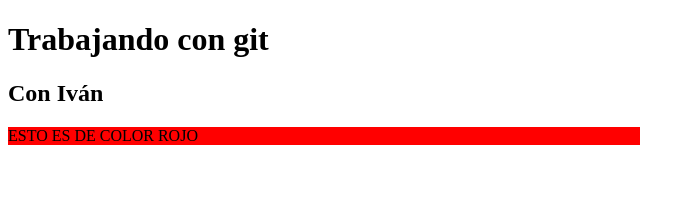
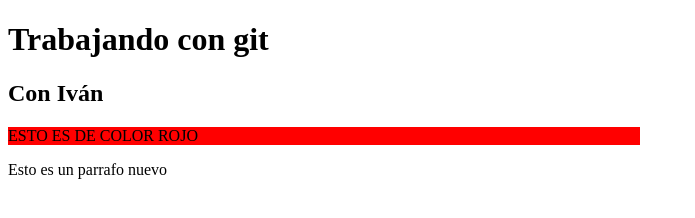
Before and after one commit to GeerDev/GitPullWithIvan, a plain HTML site: page index.html in a window 1280 px wide. Shown: the whole page, without its empty margins (0-695 px from the left). Drawn offline with Linux system fonts and the light colour scheme.

Commit message:
Nuevo parrafo añadido

```diff
--- a/index.html
+++ b/index.html
@@ -13,5 +13,6 @@
     <div class="contenedor">
         <p>ESTO ES DE COLOR ROJO</p>
     </div>
+    <p>Esto es un parrafo nuevo</p>
 </body>
 </html>
```
